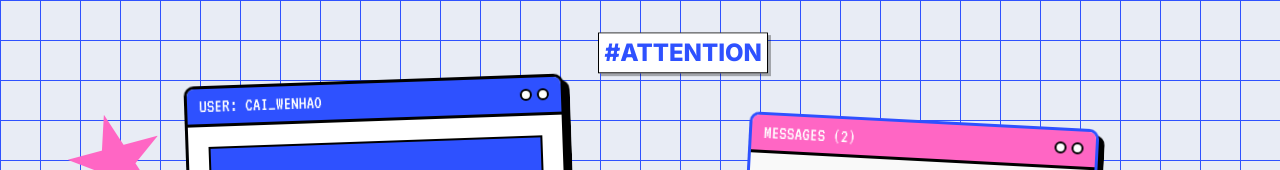
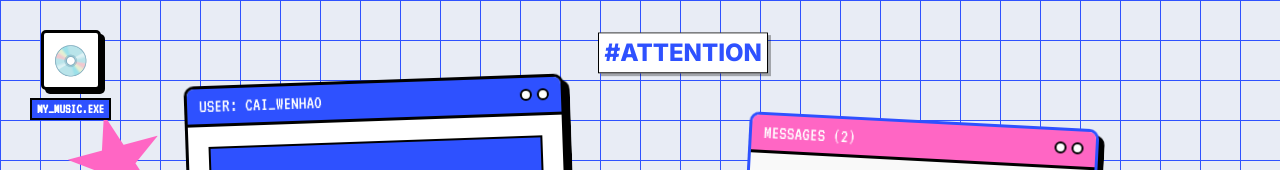
Before and after one commit to caiwenhao13-creator/caiwenhao13-creator.github.io, a plain HTML site: page index.html in a window 1280 px wide. Shown: the top 170 px of the page. Drawn offline with Linux system fonts and the light colour scheme.

Commit message:
Update index.html

```diff
--- a/index.html
+++ b/index.html
@@ -382,7 +382,22 @@
     <div class="sticker s-cd"></div>
 
     <div class="desktop">
+<div class="desktop-icon" onclick="window.location.href='music.html'"
+     style="position: absolute; top: 30px; left: 30px; display: flex; flex-direction: column; align-items: center; cursor: pointer; z-index: 50; transition: transform 0.2s;">
 
+    <div style="width: 60px; height: 60px; background: white; border: 3px solid black; display: flex; align-items: center; justify-content: center; font-size: 30px; box-shadow: 4px 4px 0 black; border-radius: 5px;">
+        💿
+    </div>
+
+    <div style="background: var(--nj-blue); color: white; padding: 2px 5px; font-family: 'VT323', monospace; margin-top: 8px; font-size: 14px; border: 2px solid black; font-weight: bold;">
+        MY_MUSIC.EXE
+    </div>
+
+    <style>
+        .desktop-icon:hover { transform: scale(1.1) rotate(-5deg); }
+        .desktop-icon:hover div:first-child { background: var(--nj-pink); }
+    </style>
+</div>
         <div class="win-profile window">
             <div class="window-header">
                 USER: CAI_WENHAO
```
